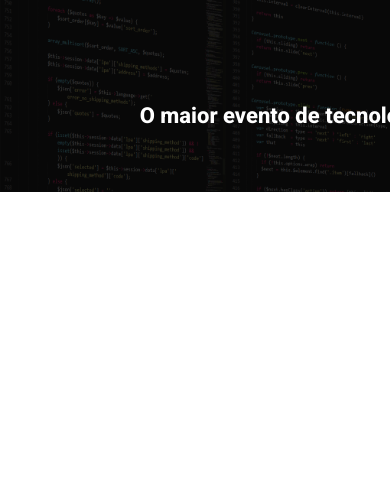
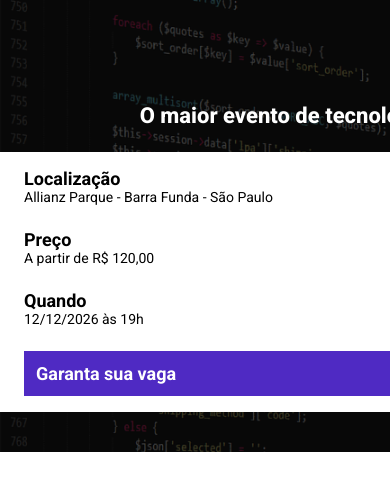
Before and after one commit to Alexandre-Ch/ebac_tech_talks, a website built with Parcel: page src/index.html in a window 390 px wide. Shown: the top 490 px of the page. Built offline with nearby package versions, Linux system fonts and the light colour scheme.

Commit message:
construção do cabeçalho

```diff
--- a/src/index.html
+++ b/src/index.html
@@ -16,6 +16,25 @@
             <p class="hero__text ">
                 O maior evento de tecnologia do Brasil começa em 10d 12h 20m 15s
             </p>
+            <div class="infos-bar">
+                <ul class="infos-bar__infos">
+                    <li class="infos-bar__infos__item">
+                        <b>Localização</b>
+                        Allianz Parque - Barra Funda - São Paulo
+                    </li>
+                    <li class="infos-bar__infos__item">
+                        <b>Preço</b>
+                        A partir de R$ 120,00
+                    </li>
+                    <li class="infos-bar__infos__item">
+                        <b>Quando</b>
+                        12/12/2026 às 19h
+                    </li>
+                </ul>
+                <a href="#" class="button button--primary">
+                    Garanta sua vaga
+                </a>
+            </div>
         </div>
     </header>
 
--- /dev/null
+++ b/src/styles/components/_buttons.scss
@@ -0,0 +1,24 @@
+.button {
+    padding: 12px;
+    font-size: 18px;
+    font-weight: bold;
+    text-decoration: none;
+    text-align: center;
+    white-space: nowrap;
+
+    &--primary {
+        color: #fff;
+        background-color: #4F2Ac3;
+    }
+
+    @media (max-width: 640px) {
+        display: flex;
+        width: 100%;
+        align-items: center;
+    }
+
+    @media (max-width: 1024px) {
+        display: flex;
+        align-items: center;
+    }
+}
--- /dev/null
+++ b/src/styles/components/_infos_bar.scss
@@ -0,0 +1,40 @@
+.infos-bar {
+    padding: 16px 24px;
+    background-color: #fff;
+    display: flex;
+    justify-content: space-between;
+
+    &__infos {
+        display: flex;
+        gap: 40px;
+
+        &__item {
+            font-size: 14px;
+            color: #000;
+
+            b {
+                color: #000;
+                font-size: 18px;
+                display: block;
+            }
+        }
+    }
+
+    @media (max-width: 640px) {
+        display: block;
+
+        &__infos {
+            display: block;
+
+            &__item {
+                margin-bottom: 24px;
+            }
+        }
+    }
+
+    @media (max-width: 1024px) {
+        &__infos {
+            gap: 16px;
+        }
+    }
+}
--- a/src/styles/main.scss
+++ b/src/styles/main.scss
@@ -1,4 +1,6 @@
 @use 'hero';
+@use 'components/infos_bar';
+@use 'components/buttons';
 
 * {
     margin: 0;
@@ -6,6 +8,7 @@
     box-sizing: border-box;
     font-family: Roboto, sans-serif;
     color: #fff;
+    list-style: none;
 }
 
 .container {
```
